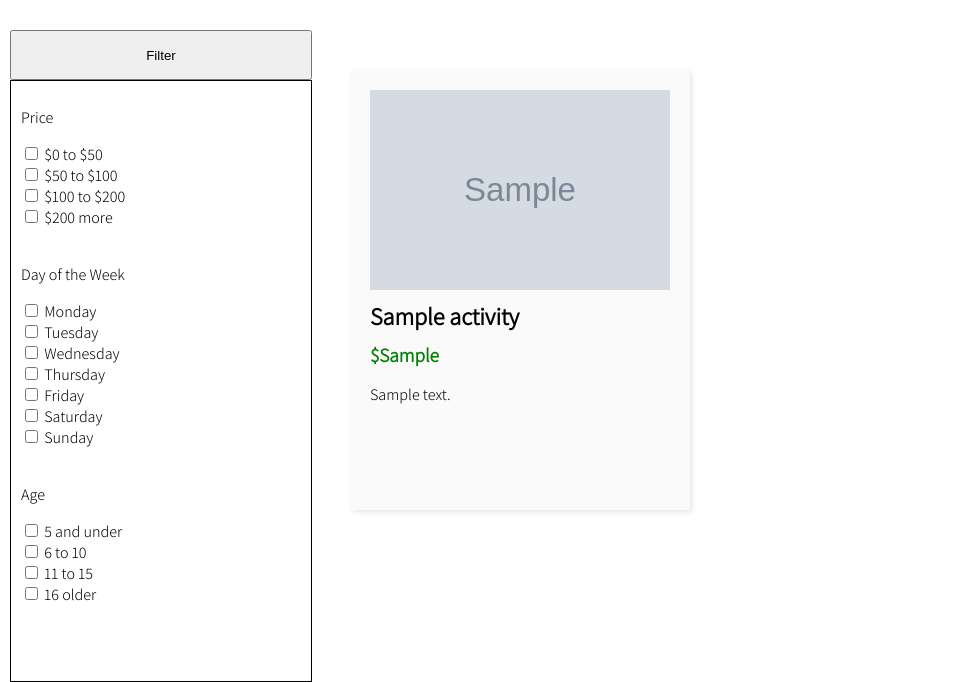
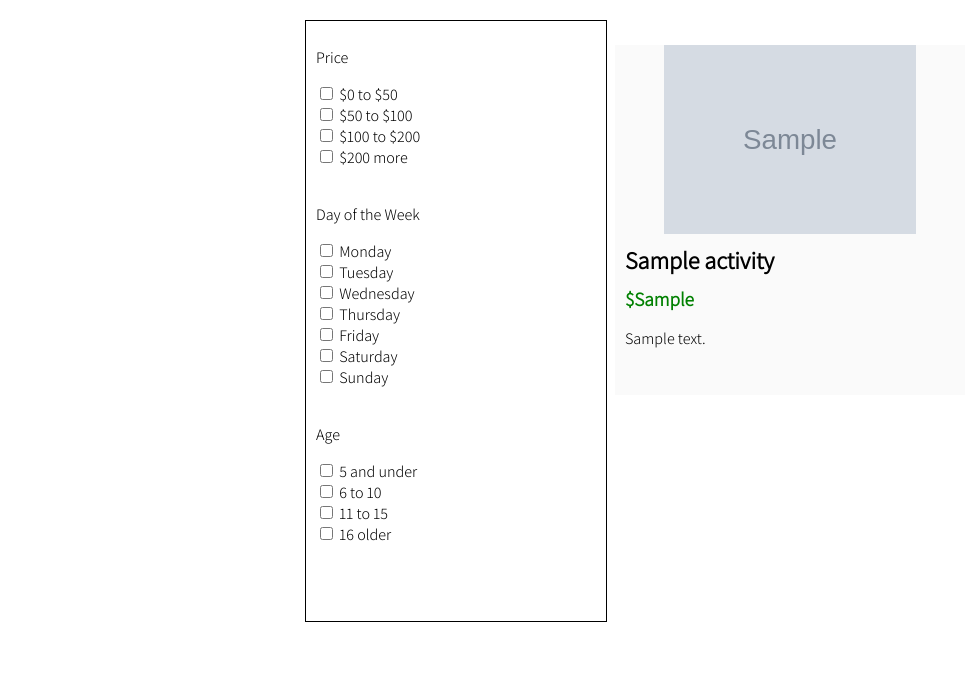
Before and after one commit to NightShift3201/activityconnect, a Django app: page /home/ in a window 1280 px wide. Shown: the part 143-825 px from the top of the page, without its empty margins (0-969 px from the left). After the commit the page ends 765 px from the top, so only its background shows below. Run offline with Django 4.2, Linux system fonts and the light colour scheme; tables that the repository leaves empty hold one stand-in row (values such as "Sample post"); grey boxes marked "Sample" are stand-in pictures.

Commit message:
formatting

```diff
--- a/main/static/main/main.css
+++ b/main/static/main/main.css
@@ -1,6 +1,8 @@
 @import url('https://fonts.googleapis.com/css2?family=Assistant:wght@300&display=swap');
 
-
+*{
+  /*outline: 2px solid limegreen !important;*/
+}
 
 body {
   font-family: 'Assistant', sans-serif;
@@ -43,7 +45,7 @@ body {
 
   main {
     flex: 1;
-    max-width: 75%;
+    max-width: 95%;
     margin: 0 auto;
     padding: 20px;
     text-align: center;
@@ -56,8 +58,7 @@ body {
     display: flex;
     flex-wrap: wrap;
     align-items: center;
-    justify-content: space-between;
-    padding: 20px;
+    justify-content: center;
   }
 
   #storefront a {
@@ -65,20 +66,36 @@ body {
     text-decoration: none;
   }
 
+
+  #storefront .activity {
+    width: 350px;
+    height: 350px;
+    text-align: center;
+    background-color: rgb(250, 250, 250);
+    margin: 25px 10px;
+
+  }
+
+  #storefront .activity:hover{
+    box-shadow: 2px 2px 5px rgba(0, 0, 0, 0.1);
+  }
+
+  #storefront .activity .image_container {
+    margin: 10px auto;
+    width: 96%;
+    height: 54%;
+    display: flex;
+    justify-content: center;
+  }
+
   #storefront .activity img {
-    width: 100%;
-    height: 200px;
+    width: auto;
+    height: auto;
     display: block;
   }
 
-  #storefront .activity {
-    width: 300px;
-    height: 400px;
-    margin: 20px;
-    text-align: left;
-    background-color: rgb(250, 250, 250);
-    box-shadow: 2px 2px 5px rgba(0, 0, 0, 0.1);
-    padding: 20px;
+  #storefront .activity .text{
+    margin: 10px;
   }
   #storefront .activity .title {
     font-size: 1.5em;
@@ -253,14 +270,7 @@ body {
 }
 
 
-.wrapper {
-  display: flex;
-  position: absolute;
-  margin: 10px;
-  left: 0px;
-  right: 0px;
 
-}
 
 .indenter {
   padding: 10px;
--- a/main/templates/main/home.html
+++ b/main/templates/main/home.html
@@ -92,10 +92,8 @@
   <!-- Main content -->
   <main>
 
-    <div class = "wrapper">
 
     <form class = "sidebar">
-      <button type="button" class="collapsible">Filter</button>
         <div class="content">
           <form action="/action_page.php" class = "textforcheck">
             <div class = "indenter">
@@ -151,12 +149,14 @@
           {% for activity in activty_list %}
               <a href="/activity/{{ activity.title }}/">
                   <article class="activity">
-                      <div>
-                        <img src="{{activity.thumbnail.url}}" alt="{{ activity.title }}" width = 300px height = 300px>
+                      <div class="image_container">
+                        <img src="{{activity.thumbnail.url}}" alt="{{ activity.title }}">
                       </div>
-                      <h2 align = "left" class = "title">{{ activity.title }}</h2>
-                      <h3 align = "left" class = "cost">${{activity.price}}</h3>
-                      <p align = "left">{{activity.description}}</p>
+                      <div class="text">
+                        <h2 align = "left" class = "title">{{ activity.title }}</h2>
+                        <h3 align = "left" class = "cost">${{activity.price}}</h3>
+                        <p align = "left">{{activity.description}}</p>
+                      </div>
                   </article>
               </a>
           {% endfor %}
@@ -166,7 +166,6 @@
 
     </section>
 
-    </div>
 
   </main>
 
@@ -175,23 +174,7 @@
 
 
 
-  <script>
-    var coll = document.getElementsByClassName("collapsible");
-    var i;
 
-    for (i = 0; i < coll.length; i++) {
-      coll[i].addEventListener("click", function() {
-        this.classList.toggle("active");
-        var content = this.nextElementSibling;
-        if (content.style.display === "block") {
-          content.style.display = "none";
-        } else {
-          content.style.display = "block";
-        }
-      });
-    }
-
-  </script>
 
   <!--Footer-
   <footer>
```
